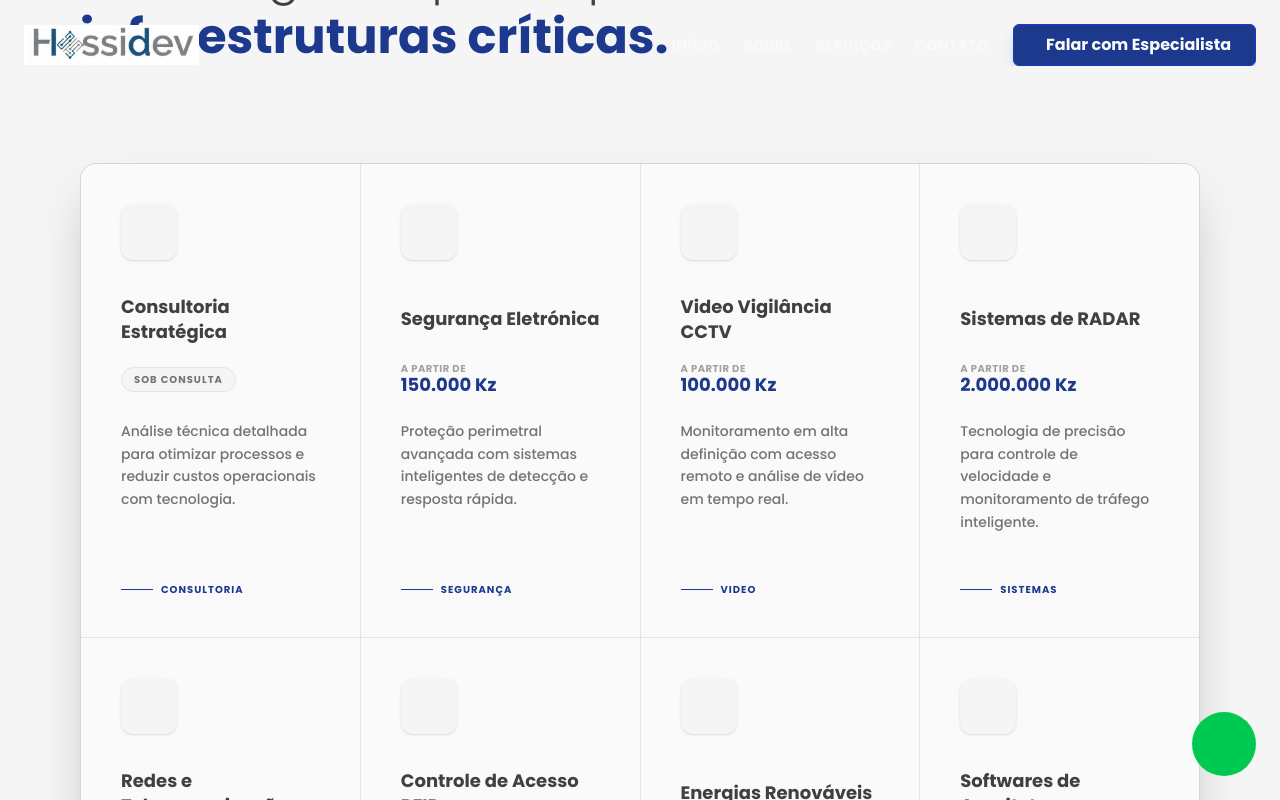
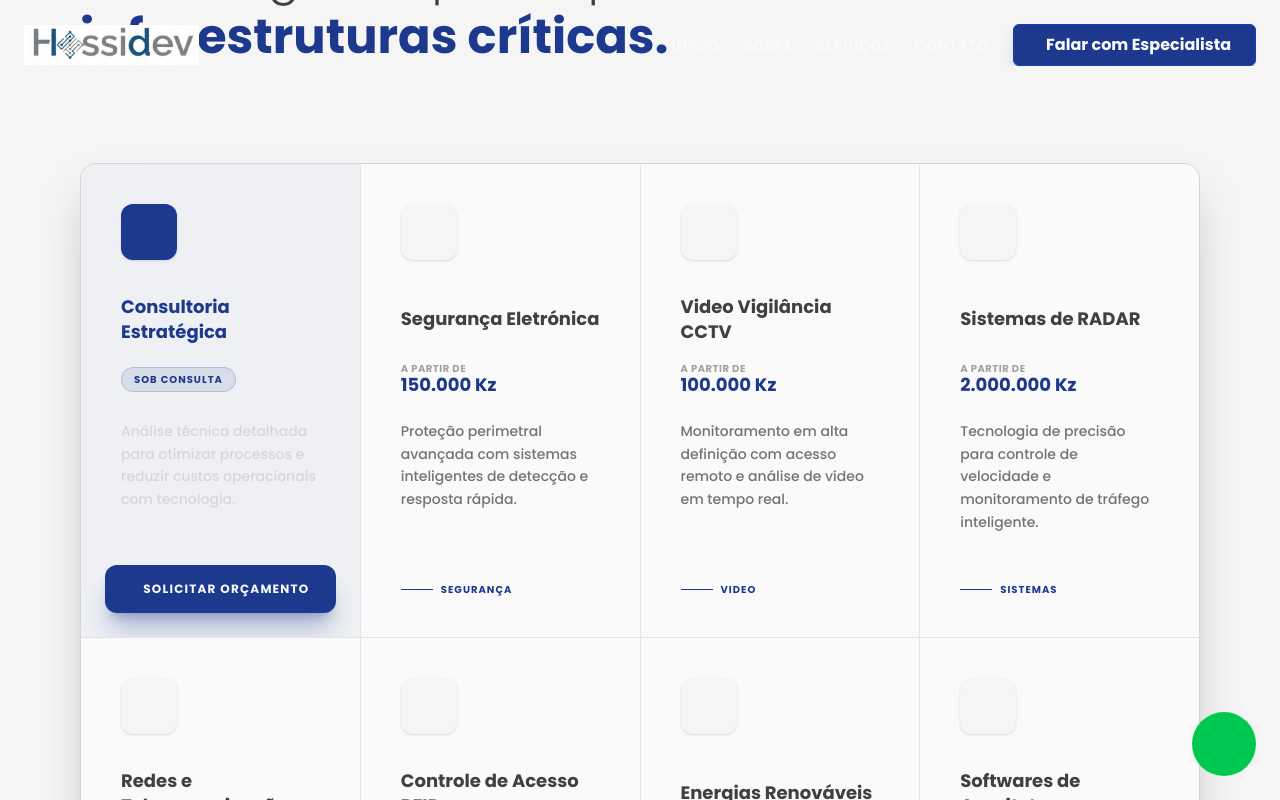
Before and after one commit to nsimba-afonso-nwayami/hossidev, a Next.js app: page / in a window 1280 px wide. Both pictures are taken after a click on the element 220 px from the left and 2253 px from the top of the page. Shown: the part 1853-2653 px from the top of the page. Built offline with nearby package versions, Linux system fonts and the light colour scheme; some icons are missing.

Commit message:
Ajustes no layout

```diff
--- a/src/components/home/Servicos.jsx
+++ b/src/components/home/Servicos.jsx
@@ -1,140 +1,59 @@
 "use client";
 
-import { useState } from "react";
+import { useState, useEffect, useRef } from "react";
 import Link from "next/link";
 import { motion, AnimatePresence } from "framer-motion";
 
 export default function Servicos() {
   const [verTodos, setVerTodos] = useState(false);
+  const [activeCard, setActiveCard] = useState(null);
+  const sectionRef = useRef(null);
 
-  // Link base para o seu WhatsApp (ajuste o número conforme necessário)
+  // Fecha o card se clicar fora da seção de serviços
+  useEffect(() => {
+    const handleClickOutside = (event) => {
+      if (sectionRef.current && !sectionRef.current.contains(event.target)) {
+        setActiveCard(null);
+      }
+    };
+    document.addEventListener("mousedown", handleClickOutside);
+    return () => document.removeEventListener("mousedown", handleClickOutside);
+  }, []);
+
   const whatsappBase = "https://wa.me/244972614886?text=Olá! Gostaria de solicitar informações sobre: ";
 
   const listaServicos = [
-    {
-      title: "Consultoria Estratégica",
-      icon: "fas fa-lightbulb",
-      desc: "Análise técnica detalhada para otimizar processos e reduzir custos operacionais com tecnologia.",
-      preco: null,
-    },
-    {
-      title: "Segurança Eletrónica",
-      icon: "fas fa-shield-halved",
-      desc: "Proteção perimetral avançada com sistemas inteligentes de detecção e resposta rápida.",
-      preco: "150.000",
-    },
-    {
-      title: "Video Vigilância CCTV",
-      icon: "fas fa-video",
-      desc: "Monitoramento em alta definição com acesso remoto e análise de vídeo em tempo real.",
-      preco: "100.000",
-    },
-    {
-      title: "Sistemas de RADAR",
-      icon: "fas fa-microchip",
-      desc: "Tecnologia de precisão para controle de velocidade e monitoramento de tráfego inteligente.",
-      preco: "2.000.000",
-    },
-    {
-      title: "Redes e Telecomunicações",
-      icon: "fas fa-network-wired",
-      desc: "Projetagem e implementação de infraestrutura de rede robusta para garantir alta performance.",
-      preco: "200.000",
-    },
-    {
-      title: "Controle de Acesso RFID",
-      icon: "fas fa-id-card-clip",
-      desc: "Gestão de fluxo de pessoas com fechaduras magnéticas e autenticação biométrica ou RFID.",
-      preco: "100.000",
-    },
-    {
-      title: "Energias Renováveis",
-      icon: "fas fa-solar-panel",
-      desc: "Implementação de sistemas fotovoltaicos para eficiência energética e sustentabilidade.",
-      preco: "1.500.000",
-    },
-    {
-      title: "Softwares de Arquitetura",
-      icon: "fas fa-pen-ruler",
-      desc: "Instalação e configuração de ferramentas avançadas para desenho técnico e modelagem 3D.",
-      preco: null,
-    },
-    {
-      title: "Criação de Sites",
-      icon: "fas fa-laptop-code",
-      desc: "Desenvolvimento de plataformas web responsivas, rápidas e focadas em conversão.",
-      preco: "50.000",
-    },
-    {
-      title: "Sistemas de Gestão Web",
-      icon: "fas fa-database",
-      desc: "Softwares ERP e CRM personalizados para centralizar o controle da sua empresa.",
-      preco: "300.000",
-    },
-    {
-      title: "Sistemas Personalizados",
-      icon: "fas fa-code-merge",
-      desc: "Desenvolvimento sob medida para resolver desafios específicos do seu negócio.",
-      preco: null,
-    },
-    {
-      title: "Fechadura Magnética Simples",
-      icon: "fas fa-door-closed",
-      desc: "Segurança básica e eficiente para portas internas e externas com travamento eletromagnético.",
-      preco: "150.000",
-    },
-    {
-      title: "Sistema Biométrico Analógico",
-      icon: "fas fa-fingerprint",
-      desc: "Controle de entrada clássico por impressão digital com alta taxa de reconhecimento.",
-      preco: "100.000",
-    },
-    {
-      title: "Sistema Biométrico Completo",
-      icon: "fas fa-users-gear",
-      desc: "Solução integral com gestão de horários, relatórios e integração com software de RH.",
-      preco: "400.000",
-    },
-    {
-      title: "Controle de Acesso e Biometria",
-      icon: "fas fa-user-shield",
-      desc: "Combinação de segurança física e digital para áreas de acesso restrito e alta segurança.",
-      preco: "400.000",
-    },
-    {
-      title: "Manutenção Preventiva",
-      icon: "fas fa-tools",
-      desc: "Suporte técnico contínuo para garantir que sua infraestrutura nunca pare de funcionar.",
-      preco: null,
-    },
+    { id: 1, title: "Consultoria Estratégica", icon: "fas fa-lightbulb", desc: "Análise técnica detalhada para otimizar processos e reduzir custos operacionais com tecnologia.", preco: null },
+    { id: 2, title: "Segurança Eletrónica", icon: "fas fa-shield-halved", desc: "Proteção perimetral avançada com sistemas inteligentes de detecção e resposta rápida.", preco: "150.000" },
+    { id: 3, title: "Video Vigilância CCTV", icon: "fas fa-video", desc: "Monitoramento em alta definição com acesso remoto e análise de vídeo em tempo real.", preco: "100.000" },
+    { id: 4, title: "Sistemas de RADAR", icon: "fas fa-microchip", desc: "Tecnologia de precisão para controle de velocidade e monitoramento de tráfego inteligente.", preco: "2.000.000" },
+    { id: 5, title: "Redes e Telecomunicações", icon: "fas fa-network-wired", desc: "Projetagem e implementação de infraestrutura de rede robusta para garantir alta performance.", preco: "200.000" },
+    { id: 6, title: "Controle de Acesso RFID", icon: "fas fa-id-card-clip", desc: "Gestão de fluxo de pessoas com fechaduras magnéticas e autenticação biométrica ou RFID.", preco: "100.000" },
+    { id: 7, title: "Energias Renováveis", icon: "fas fa-solar-panel", desc: "Implementação de sistemas fotovoltaicos para eficiência energética e sustentabilidade.", preco: "1.500.000" },
+    { id: 8, title: "Softwares de Arquitetura", icon: "fas fa-pen-ruler", desc: "Instalação e configuração de ferramentas avançadas para desenho técnico e modelagem 3D.", preco: null },
+    { id: 9, title: "Criação de Sites", icon: "fas fa-laptop-code", desc: "Desenvolvimento de plataformas web responsivas, rápidas e focadas em conversão.", preco: "50.000" },
+    { id: 10, title: "Sistemas de Gestão Web", icon: "fas fa-database", desc: "Softwares ERP e CRM personalizados para centralizar o controle da sua empresa.", preco: "300.000" },
+    { id: 11, title: "Sistemas Personalizados", icon: "fas fa-code-merge", desc: "Desenvolvimento sob medida para resolver desafios específicos do seu negócio.", preco: null },
+    { id: 12, title: "Fechadura Magnética Simples", icon: "fas fa-door-closed", desc: "Segurança básica e eficiente para portas internas e externas com travamento eletromagnético.", preco: "150.000" },
+    { id: 13, title: "Sistema Biométrico Analógico", icon: "fas fa-fingerprint", desc: "Controle de entrada clássico por impressão digital com alta taxa de reconhecimento.", preco: "100.000" },
+    { id: 14, title: "Sistema Biométrico Completo", icon: "fas fa-users-gear", desc: "Solução integral com gestão de horários, relatórios e integração com software de RH.", preco: "400.000" },
+    { id: 15, title: "Controle de Acesso e Biometria", icon: "fas fa-user-shield", desc: "Combinação de segurança física e digital para áreas de acesso restrito e alta segurança.", preco: "400.000" },
+    { id: 16, title: "Manutenção Preventiva", icon: "fas fa-tools", desc: "Suporte técnico contínuo para garantir que sua infraestrutura nunca pare de funcionar.", preco: null },
   ];
 
   const servicosExibidos = verTodos ? listaServicos : listaServicos.slice(0, 8);
 
-  const cardVariants = {
-    hidden: { opacity: 0, scale: 0.95 },
-    visible: (i) => ({
-      opacity: 1,
-      scale: 1,
-      transition: { delay: (i % 8) * 0.05, duration: 0.4 },
-    }),
-  };
-
   return (
-    <section id="servicos" className="py-24 lg:py-40 bg-neutral-100">
+    <section id="servicos" ref={sectionRef} className="py-24 lg:py-40 bg-neutral-100">
       <div className="container mx-auto px-6 lg:px-20">
 
         {/* Header */}
         <div className="flex flex-col md:flex-row md:items-end justify-between mb-24 gap-8">
           <div className="max-w-2xl space-y-4">
-            <h4 className="text-blue-900 font-bold uppercase tracking-[0.3em] text-xs">
-              Nossas Soluções
-            </h4>
+            <h4 className="text-blue-900 font-bold uppercase tracking-[0.3em] text-xs">Nossas Soluções</h4>
             <h2 className="text-4xl lg:text-5xl font-light text-neutral-700 leading-tight">
               Tecnologia de ponta para <br />
-              <span className="font-bold text-blue-900">
-                infraestruturas críticas.
-              </span>
+              <span className="font-bold text-blue-900">infraestruturas críticas.</span>
             </h2>
           </div>
           <div className="hidden md:block w-24 h-px bg-neutral-400 mb-4"></div>
@@ -142,30 +61,32 @@ export default function Servicos() {
 
         {/* Grid de Serviços */}
         <div className="grid md:grid-cols-2 lg:grid-cols-3 xl:grid-cols-4 gap-px bg-neutral-400/20 overflow-hidden rounded-2xl border border-neutral-400/20 shadow-2xl">
-          <AnimatePresence initial={false}>
-            {servicosExibidos.map((servico, index) => (
+          <AnimatePresence mode="popLayout">
+            {servicosExibidos.map((servico, index) => {
+              const isSelected = activeCard === servico.id;
+
+              return (
                 <motion.div
-                key={servico.title}
-                custom={index}
-                initial="hidden"
-                animate="visible"
-                exit={{ opacity: 0, scale: 0.95 }}
-                variants={cardVariants}
+                  key={servico.id}
                   layout
-                className="bg-neutral-50 p-10 transition-all duration-500 group relative hover:z-10 flex flex-col justify-between overflow-hidden cursor-pointer"
+                  initial={{ opacity: 0 }}
+                  animate={{ opacity: 1 }}
+                  exit={{ opacity: 0 }}
+                  onClick={() => setActiveCard(isSelected ? null : servico.id)}
+                  className={`bg-neutral-50 p-10 transition-all duration-500 group relative hover:z-10 flex flex-col justify-between overflow-hidden cursor-pointer h-full`}
                 >
-                {/* Overlay sutil ao passar o mouse ou tocar */}
-                <div className="absolute inset-0 bg-blue-900 opacity-0 group-hover:opacity-[0.03] group-active:opacity-[0.05] transition-opacity duration-500"></div>
+                  {/* Overlay ao selecionar ou hover */}
+                  <div className={`absolute inset-0 bg-blue-900 transition-opacity duration-500 ${isSelected ? 'opacity-[0.05]' : 'opacity-0 group-hover:opacity-[0.03]'}`}></div>
 
                   <div className="relative z-10">
                     {/* Ícone */}
-                  <div
-                    className="mb-8 w-14 h-14 flex items-center justify-center rounded-xl bg-neutral-100 group-hover:bg-blue-900 group-hover:text-neutral-50 transition-all duration-500 shadow-sm text-blue-900 text-2xl"
-                  >
+                    <div className={`mb-8 w-14 h-14 flex items-center justify-center rounded-xl transition-all duration-500 shadow-sm text-2xl
+                      ${isSelected ? 'bg-blue-900 text-neutral-50' : 'bg-neutral-100 text-blue-900 group-hover:bg-blue-900 group-hover:text-neutral-50'}`}>
                       <i className={servico.icon}></i>
                     </div>
 
-                  <h3 className="text-lg font-bold text-neutral-700 mb-4 group-hover:text-blue-900 transition-colors duration-300 min-h-14 flex items-center leading-snug">
+                    <h3 className={`text-lg font-bold mb-4 transition-colors duration-300 min-h-14 flex items-center leading-snug
+                      ${isSelected ? 'text-blue-900' : 'text-neutral-700 group-hover:text-blue-900'}`}>
                       {servico.title}
                     </h3>
 
@@ -176,22 +97,26 @@ export default function Servicos() {
                           <span className="text-blue-900 font-bold text-lg leading-tight">{servico.preco} Kz </span>
                         </div>
                       ) : (
-                      <span className="inline-block px-3 py-1 bg-neutral-100 text-neutral-500 text-[10px] font-bold uppercase tracking-widest rounded-full border border-neutral-200 group-hover:bg-blue-900/10 group-hover:text-blue-900 transition-colors duration-500">
+                        <span className={`inline-block px-3 py-1 text-[10px] font-bold uppercase tracking-widest rounded-full border transition-colors duration-500
+                          ${isSelected ? 'bg-blue-900/10 text-blue-900 border-blue-900/20' : 'bg-neutral-100 text-neutral-500 border-neutral-200 group-hover:bg-blue-900/10 group-hover:text-blue-900'}`}>
                           Sob consulta
                         </span>
                       )}
                     </div>
 
-                  <p className="text-neutral-500 text-sm leading-relaxed font-medium mb-4 group-hover:opacity-20 group-active:opacity-10 transition-opacity duration-500">
+                    <p className={`text-neutral-500 text-sm leading-relaxed font-medium mb-4 transition-opacity duration-500
+                      ${isSelected ? 'opacity-20' : 'group-hover:opacity-20'}`}>
                       {servico.desc}
                     </p>
                   </div>
 
-                {/* BOTÃO WHATSAPP (Aparece no Hover/Touch) */}
-                <div className="absolute inset-x-0 bottom-0 p-6 translate-y-full group-hover:translate-y-0 group-active:translate-y-0 transition-transform duration-500 ease-out z-20">
+                  {/* BOTÃO WHATSAPP (Aparece ao selecionar ou hover) */}
+                  <div className={`absolute inset-x-0 bottom-0 p-6 transition-transform duration-500 ease-out z-20
+                    ${isSelected ? 'translate-y-0' : 'translate-y-full group-hover:translate-y-0'}`}>
                     <Link
                       href={`${whatsappBase}${encodeURIComponent(servico.title)}`}
                       target="_blank"
+                      onClick={(e) => e.stopPropagation()} // Impede que o clique no link feche o card antes de redirecionar
                       className="flex items-center justify-center gap-3 w-full py-4 bg-blue-900 text-neutral-50 rounded-xl font-bold text-xs uppercase tracking-widest shadow-xl shadow-blue-900/30 hover:bg-blue-800 active:scale-95 transition-all"
                     >
                       <i className="fab fa-whatsapp text-lg"></i>
@@ -199,21 +124,21 @@ export default function Servicos() {
                     </Link>
                   </div>
 
-                {/* Detalhe de Expertise Lateral */}
-                <div className="mt-8 flex items-center gap-2 overflow-hidden relative z-10 group-hover:opacity-0 group-active:opacity-0 transition-opacity duration-300">
+                  {/* Detalhe Inferior */}
+                  <div className={`mt-8 flex items-center gap-2 transition-opacity duration-300 ${isSelected ? 'opacity-0' : 'group-hover:opacity-0'}`}>
                     <div className="w-8 h-px bg-blue-900"></div>
                     <span className="text-[10px] font-bold text-blue-900 uppercase tracking-widest">
                       {servico.title.split(" ")[0]}
                     </span>
                   </div>
                 </motion.div>
-            ))}
+              );
+            })}
           </AnimatePresence>
         </div>
 
-        {/* Área de Ação */}
+        {/* Botão Ver Mais/Menos */}
         <div className="mt-20 flex flex-col items-center gap-10">
-
           <button
             onClick={() => setVerTodos(!verTodos)}
             className="group cursor-pointer flex items-center gap-4 px-10 py-4 border-2 border-blue-900 text-blue-900 font-bold rounded-full hover:bg-blue-900 hover:text-neutral-50 transition-all duration-500 uppercase text-xs tracking-[0.2em]"
@@ -232,10 +157,6 @@ export default function Servicos() {
             </span>
             <div className="absolute inset-0 bg-blue-800 translate-y-full group-hover:translate-y-0 transition-transform duration-500"></div>
           </Link>
-
-          <p className="text-neutral-400 text-[10px] font-bold uppercase tracking-[0.4em]">
-            Qualidade · Segurança · Inovação
-          </p>
         </div>
       </div>
     </section>
```
Lines whose indentation alone changed are shown as unchanged.
